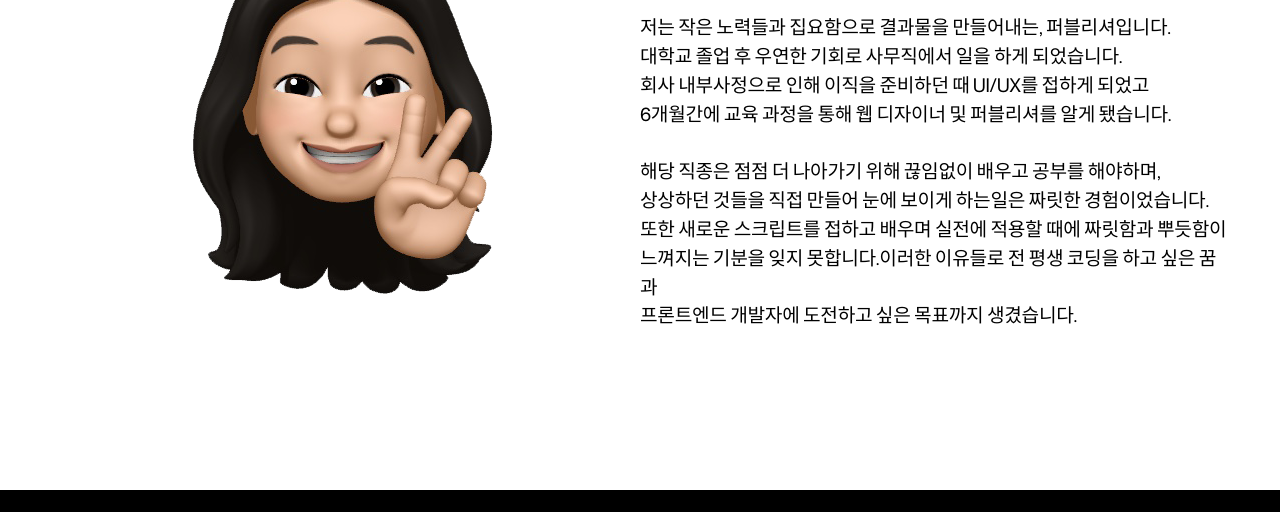
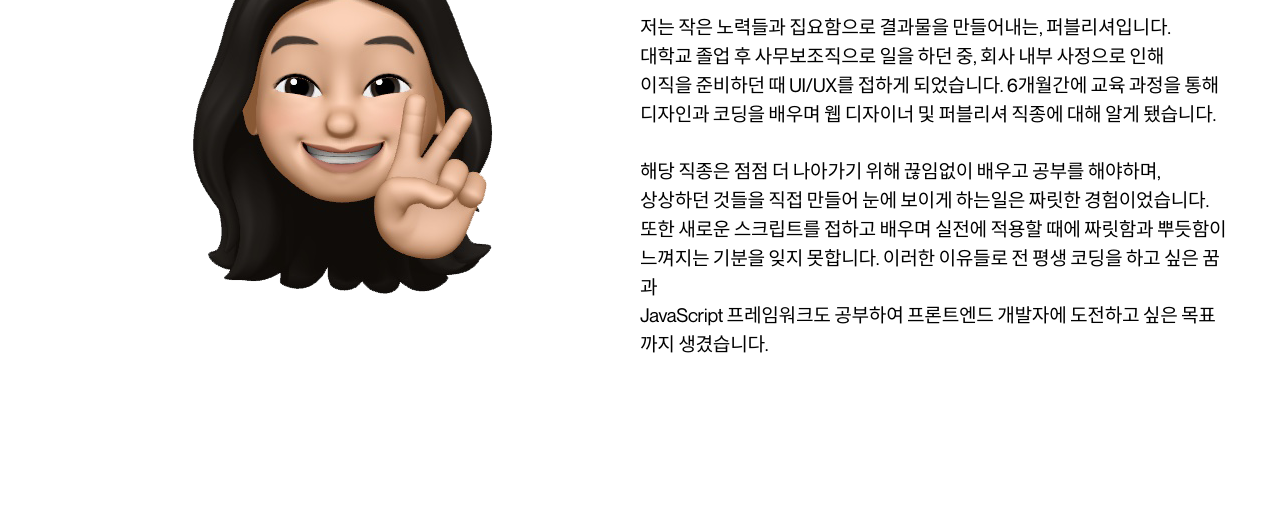
Before and after one commit to hyejipark123/portfolio, a plain HTML site: page html/about.html in a window 1280 px wide. Shown: the part 288-800 px from the top of the page. Drawn offline with nearby package versions, Linux system fonts and the light colour scheme.

Commit message:
initial commit

```diff
--- a/html/about.html
+++ b/html/about.html
@@ -60,15 +60,15 @@
                         <h3>안녕하세요! <span>박혜지</span>입니다.</h3>
                         <p>
                             저는 작은 노력들과 집요함으로 결과물을 만들어내는, 퍼블리셔입니다.<br>
-                            대학교 졸업 후 우연한 기회로 사무직에서 일을 하게 되었습니다.<br>
-                            회사 내부사정으로 인해 이직을 준비하던 때 UI/UX를 접하게 되었고<br>
-                            6개월간에 교육 과정을 통해 웹 디자이너 및 퍼블리셔를 알게 됐습니다.
+                            대학교 졸업 후 사무보조직으로 일을 하던 중, 회사 내부 사정으로 인해<br>
+                            이직을 준비하던 때 UI/UX를 접하게 되었습니다. 6개월간에 교육 과정을 통해<br>
+                            디자인과 코딩을 배우며 웹 디자이너 및 퍼블리셔 직종에 대해 알게 됐습니다.
                             <br><br>
                             해당 직종은 점점 더 나아가기 위해 끊임없이 배우고 공부를 해야하며,<br>
                             상상하던 것들을 직접 만들어 눈에 보이게 하는일은 짜릿한 경험이었습니다.<br>
                             또한 새로운 스크립트를 접하고 배우며 실전에 적용할 때에 짜릿함과 뿌듯함이<br>
-                            느껴지는 기분을 잊지 못합니다.이러한 이유들로 전 평생 코딩을 하고 싶은 꿈과<br>
-                            프론트엔드 개발자에 도전하고 싶은 목표까지 생겼습니다.
+                            느껴지는 기분을 잊지 못합니다. 이러한 이유들로 전 평생 코딩을 하고 싶은 꿈과<br>
+                            JavaScript 프레임워크도 공부하여 프론트엔드 개발자에 도전하고 싶은 목표까지 생겼습니다.
                         </p>
                     </div>
                 </div>
```
